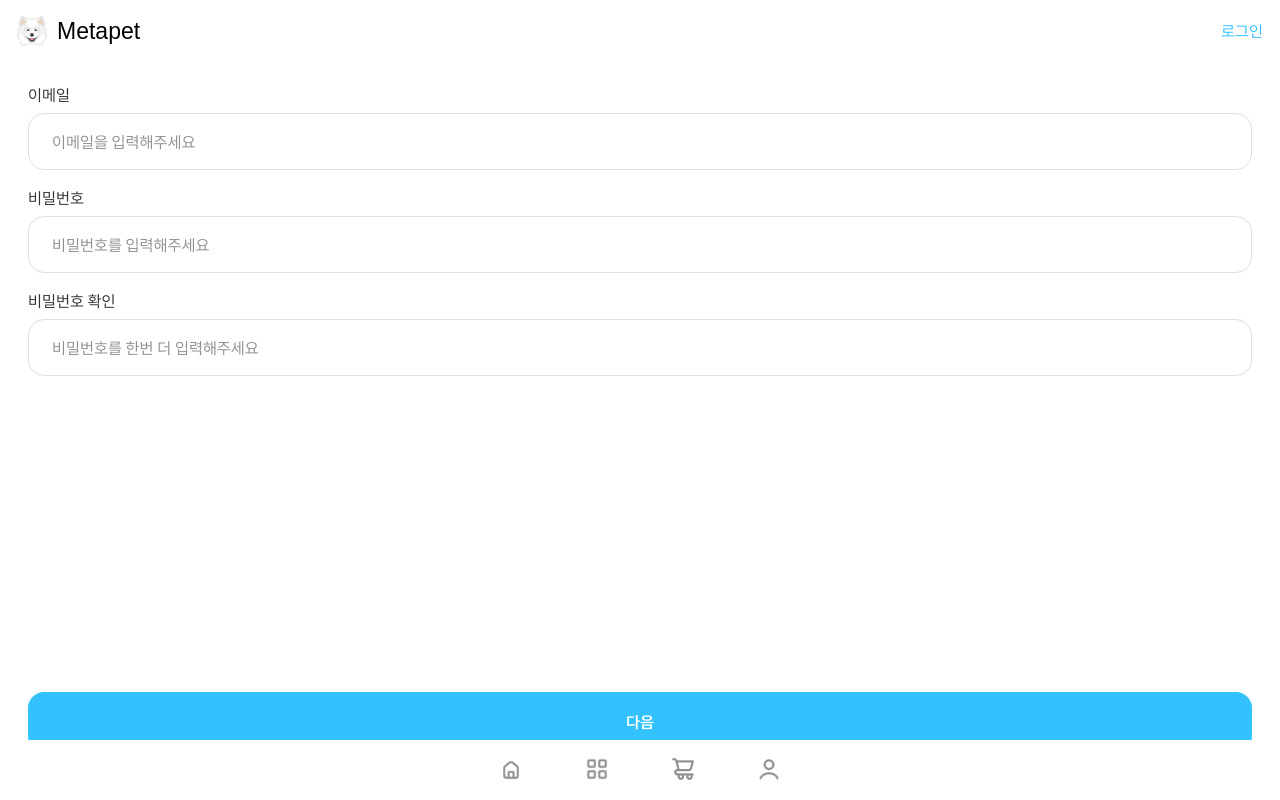
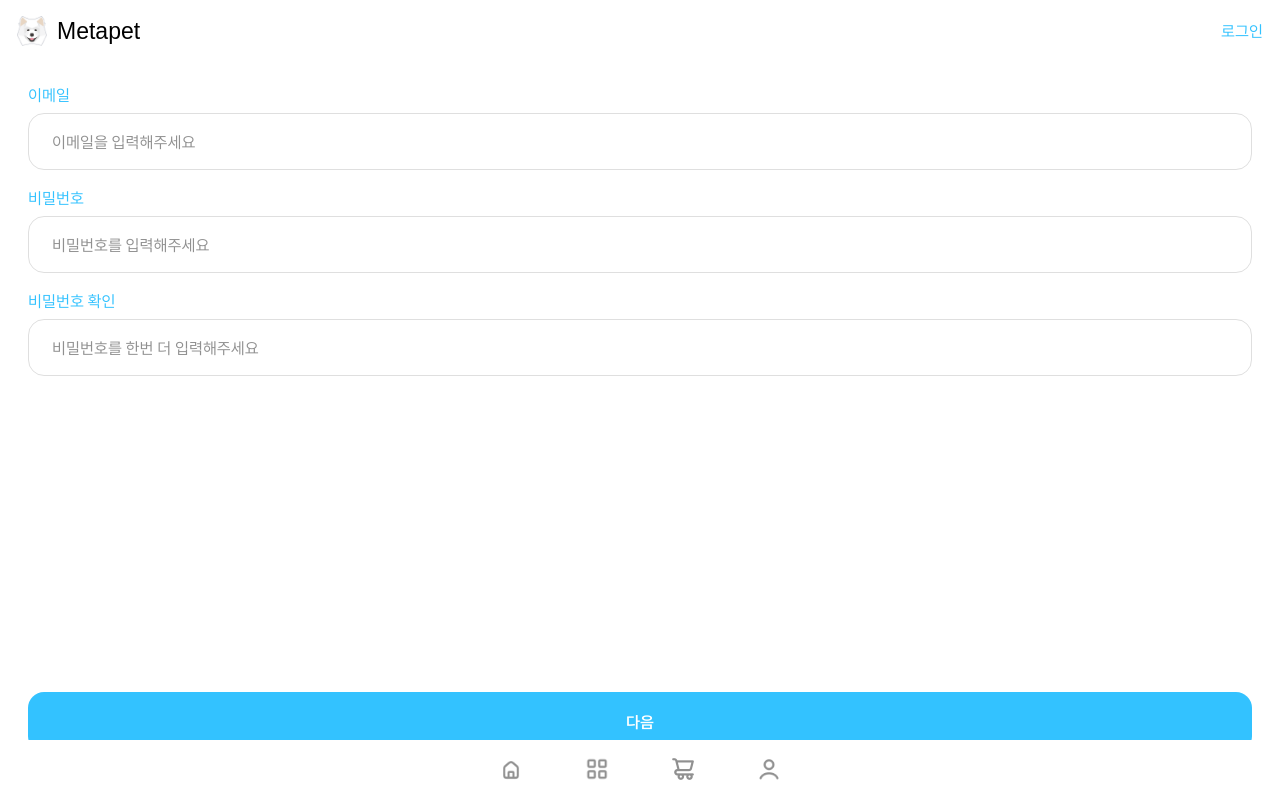
Before and after one commit to KimDongSin/metaPetShop, a React (Create React App) app: page /join in a window 1280 px wide. Shown: the top 800 px of the page. Built offline with nearby package versions, Linux system fonts and the light colour scheme; the HTML template or start-up script is replaced by a standard one.

Commit message:
Login컴포넌트 콘솔 오류해결

```diff
--- a/src/components/form/FormInput.js
+++ b/src/components/form/FormInput.js
@@ -30,7 +30,7 @@ const Wrap = styled.div`
   label {
     width: 100%;
     p {
-      color: ${(props) => (props.isFocused ? "#33C2FF" : "#333333")};
+      color: ${(props) => (props.isfocused ? "#33C2FF" : "#333333")};
       margin-bottom: 10px;
       font-size: 16px;
       width: 100%;
@@ -42,7 +42,7 @@ const FormInput = ({ title, type, userInput, placeholder, width }) => {
   const [isFocused, setIsFocused] = useState(false);
 
   return (
-    <Wrap isFocused={isFocused} width={width}>
+    <Wrap isfocused={isFocused ? "true":"false"} width={width}>
       <label htmlFor={userInput}>
         <p>{title}</p>
       </label>
```
